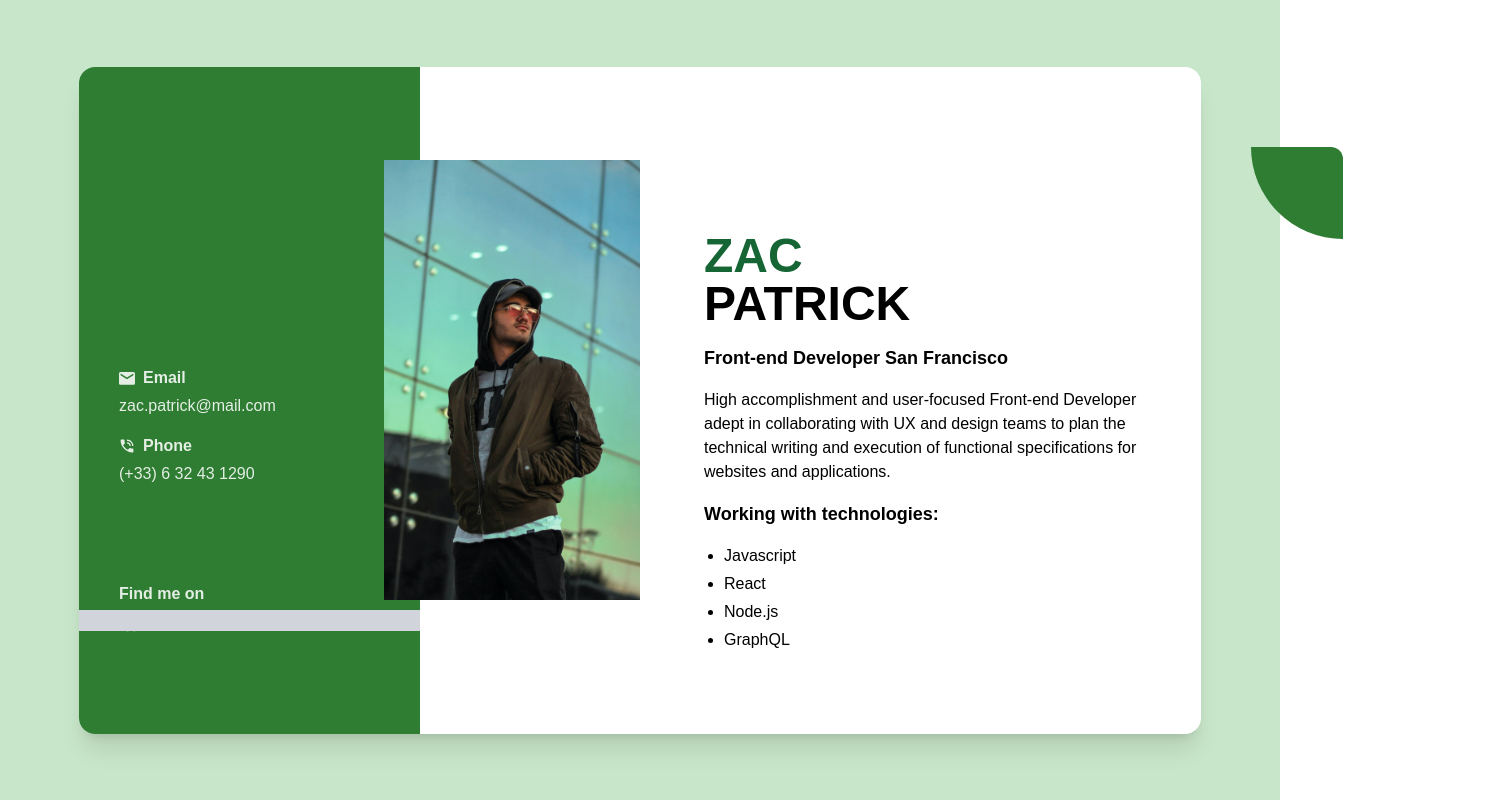
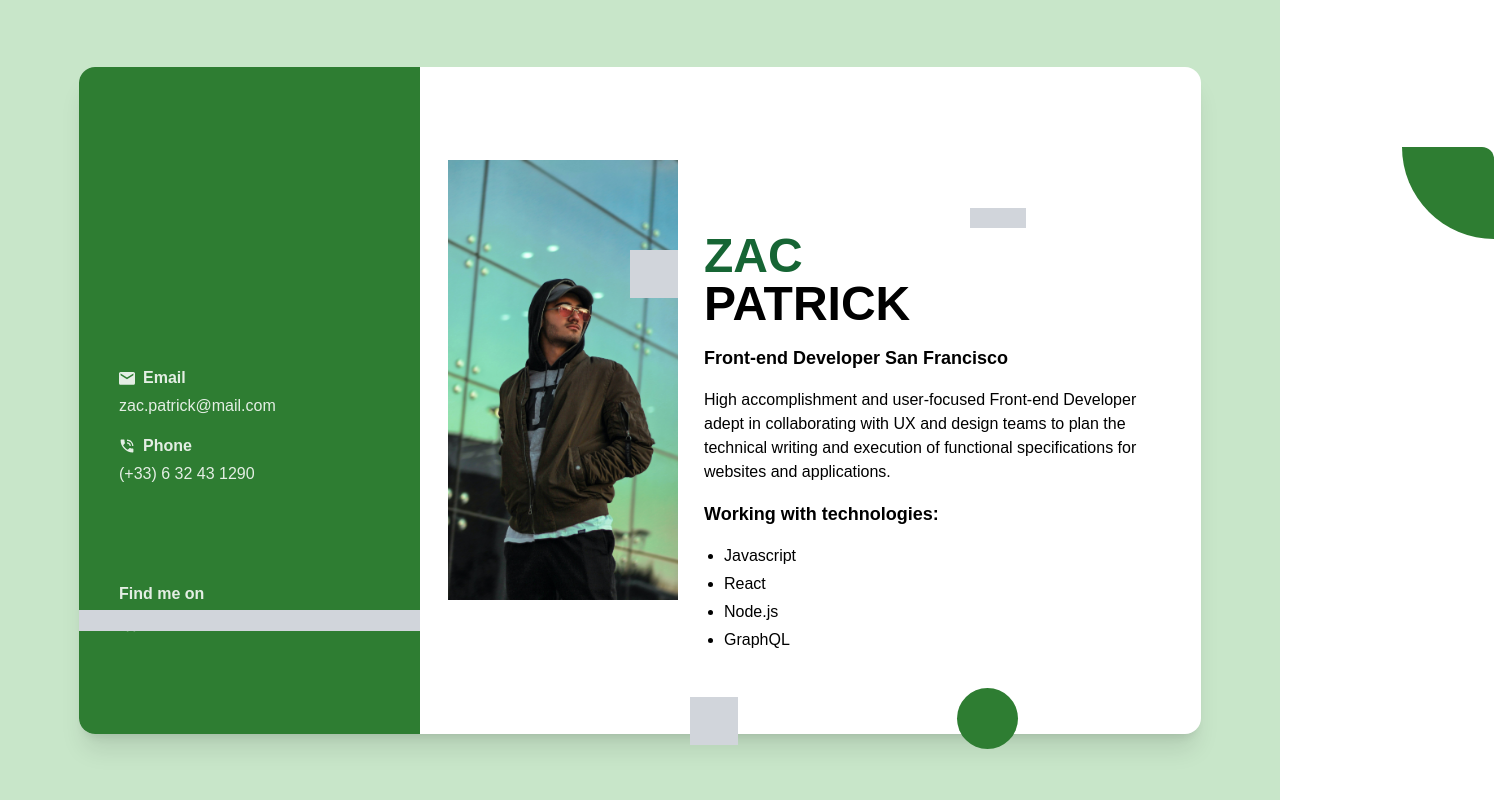
Before and after one commit to cgiraldoz/big-dev-soon-business-card-freerun-erfrth, a website: page index.html in a window 1280 px wide. Shown: the whole page, 1494 px wide, since content can reach past the window. Drawn offline with nearby package versions, Linux system fonts and the light colour scheme; files that its build step writes are made by us from their sources; files whose address does not match are found by name.

Commit message:
Add user photo and update styling

```diff
--- a/index.html
+++ b/index.html
@@ -118,14 +118,15 @@
             </ul>
           </div>
         </div>
+        <div class="absolute h-[61px] w-[61px] bg-[#2E7D32] top-[688px] left-[957px] rounded-full"></div>
         <div>
-          <img src="/assets//images/user-photo.jpg" alt="user-photo" class="absolute w-[20%] h-[55%] top-[20%] left-[30%] object-cover" />
+          <img src="/assets//images/user-photo.jpg" alt="user-photo" class="absolute w-[18%] h-[55%] top-[20%] left-[35%] object-cover" />
         </div>
-        <!-- <div class="absolute h-12 w-12 bg-white"></div>
-        <div class="absolute h-12 w-12 bg-white"></div> -->
-        <!-- <div class="absolute h-5 w-14 bg-white"></div> -->
-        <!-- <div class="absolute h-[61px] w-[61px] bg-[#2E7D32] rounded-full"></div> -->
-        <div class="absolute h-[92px] w-[92px] bg-[#2E7D32] top-[147px] left-[1251px] corner-border"></div>
+        <div class="absolute h-12 w-12 bg-gray-300 top-[697px] left-[690px]"></div>
+        <div class="absolute h-12 w-12 bg-gray-300 top-[250px] left-[630px]"></div>
+        <div class="absolute h-5 w-14 bg-gray-300 top-[208px] left-[970px]"></div>
+
+        <div class="absolute h-[92px] w-[92px] bg-[#2E7D32] top-[147px] left-[1402px] corner-border"></div>
 
       </div>
     </div>
```
